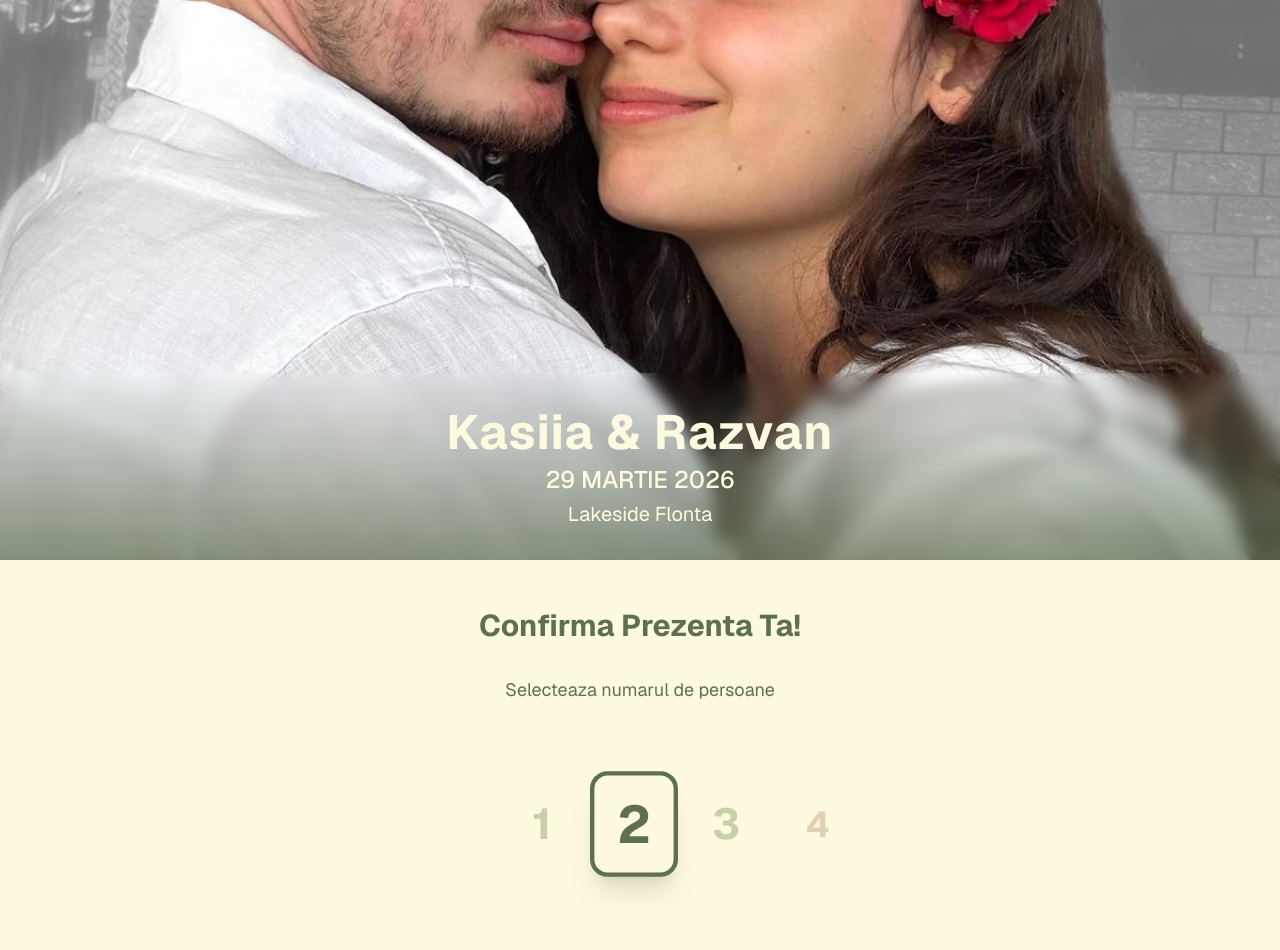
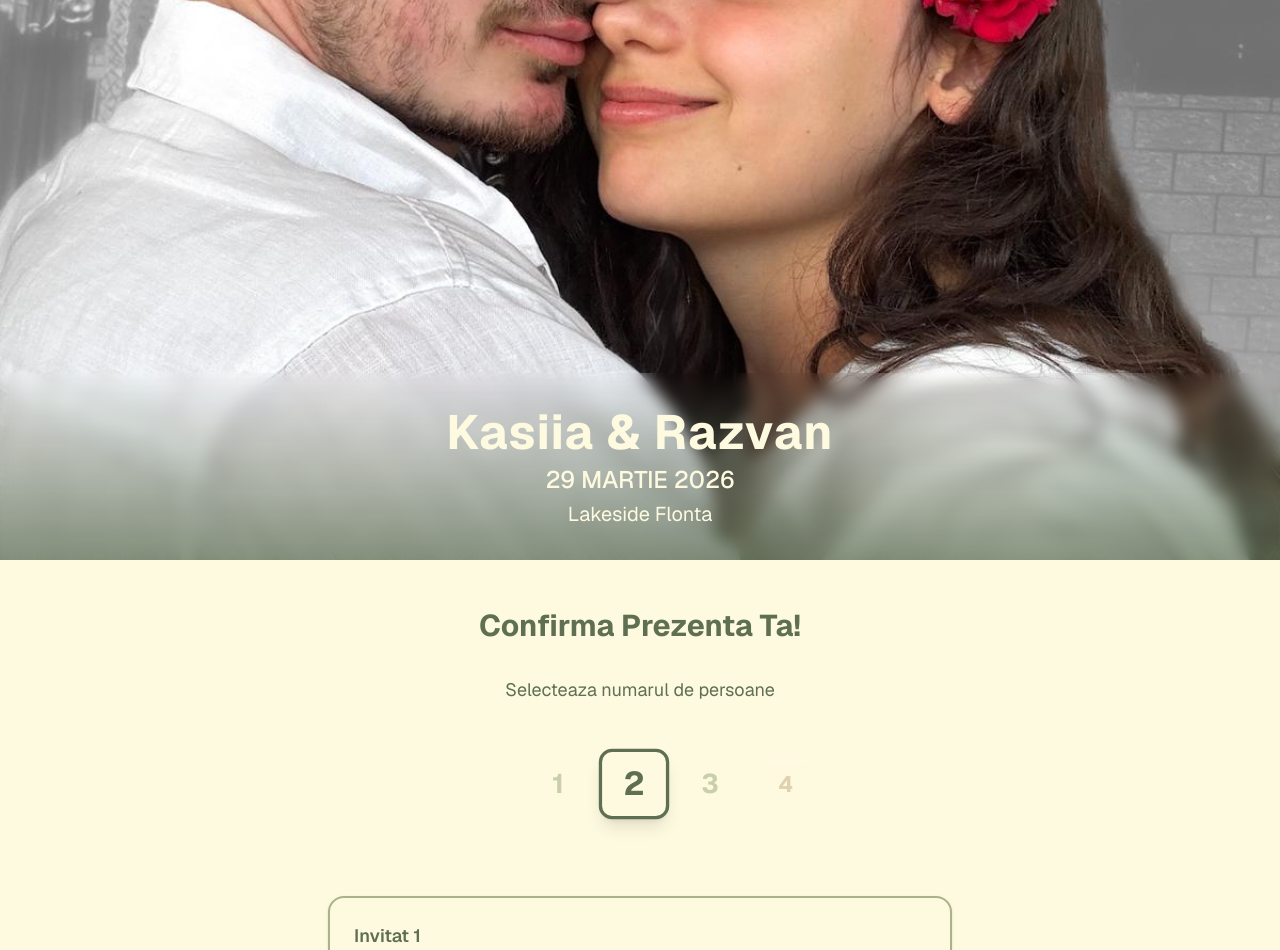
Before and after one commit to RazvanAga/razvanaga, a Next.js app: page /kasiia in a window 1280 px wide. Shown: the top 950 px of the page. Built offline with nearby package versions, Linux system fonts and the light colour scheme.

Commit message:
Make number selector smaller and reduce top spacing

```diff
--- a/app/kasiia/page.tsx
+++ b/app/kasiia/page.tsx
@@ -67,7 +67,7 @@ export default function WeddingPage() {
   };
 
   const handleTouchEnd = () => {
-    const itemWidth = 92;
+    const itemWidth = 76;
     const swipedItems = -Math.round(swipeOffset / itemWidth);
     const newCount = Math.max(1, Math.min(9, guestCount + swipedItems));
 
@@ -150,7 +150,7 @@ export default function WeddingPage() {
           Selecteaza numarul de persoane
         </p>
 
-        <div className="mt-10 flex items-center justify-center w-full max-w-full">
+        <div className="mt-4 flex items-center justify-center w-full max-w-full">
           <div
             className="relative cursor-grab active:cursor-grabbing overflow-hidden w-full max-w-md px-8"
             onTouchStart={handleTouchStart}
@@ -161,7 +161,7 @@ export default function WeddingPage() {
               <div
                 className="flex gap-3"
                 style={{
-                  transform: `translateX(calc(50% - ${(guestCount - 1) * 92}px - 46px + ${swipeOffset}px))`,
+                  transform: `translateX(calc(50% - ${(guestCount - 1) * 76}px - 38px + ${swipeOffset}px))`,
                   transition: isSwiping ? "none" : "transform 0.3s ease-out",
                 }}
               >
@@ -172,15 +172,16 @@ export default function WeddingPage() {
                   return (
                     <div
                       key={num}
-                      className={`flex h-24 w-20 shrink-0 items-center justify-center rounded-2xl text-5xl font-bold transition-all ${
+                      className={`flex h-16 w-16 shrink-0 items-center justify-center rounded-xl text-3xl font-bold transition-all ${
                         isActive
-                          ? "border-4 scale-110 shadow-xl"
+                          ? "border-3 scale-110 shadow-lg"
                           : distance === 1
                           ? "scale-90 opacity-60"
                           : "scale-75 opacity-40"
                       }`}
                       style={{
                         borderColor: isActive ? '#5F6F52' : 'transparent',
+                        borderWidth: isActive ? '3px' : '0',
                         backgroundColor: '#FEFAE0',
                         color: isActive ? '#5F6F52' : distance === 1 ? '#A9B388' : '#B99470'
                       }}
```
